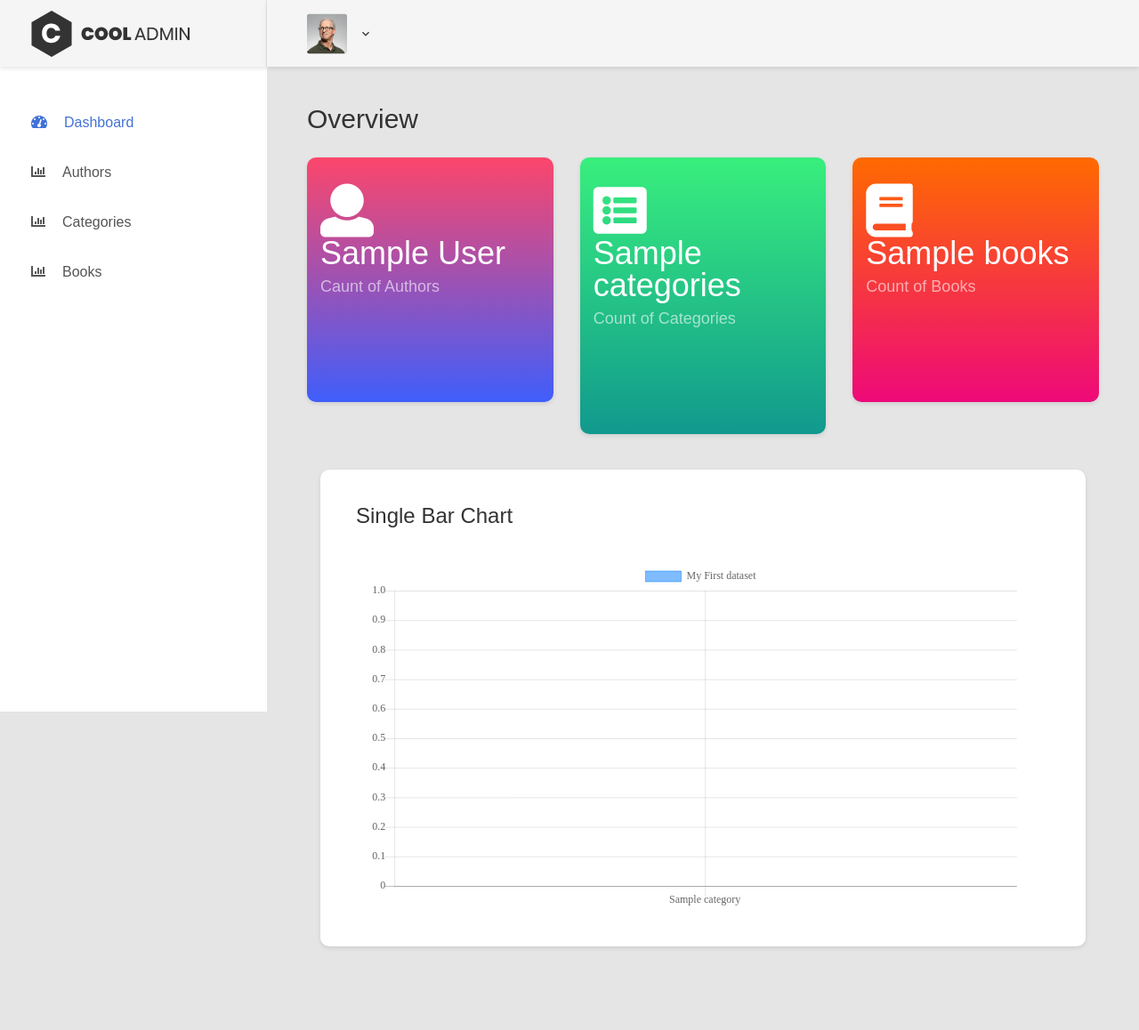
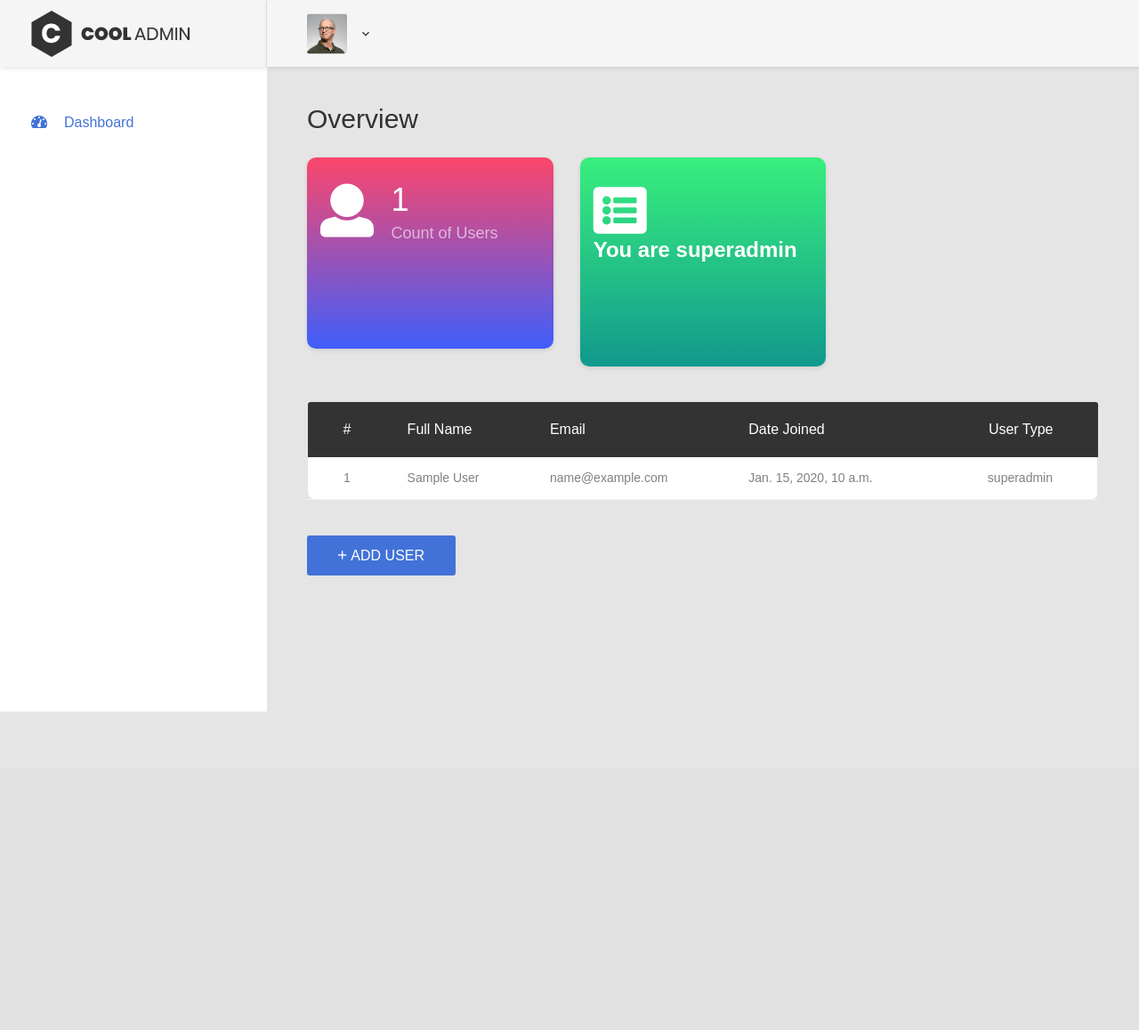
Before and after one commit to SmartProDevs/custom_user_full, a Django app: template templates/cooladmin/index.html in a window 1280 px wide. Shown: the whole page at 89% size. After the commit the page ends 800 px from the top, so only its background shows below. Run offline with Django 3.2, Linux system fonts and the light colour scheme; a user stored in the database is signed in; tables that the repository leaves empty hold one stand-in row (values such as "Sample post"); the template is opened without the code that fills it: values that come from a table or form of the project are taken from there, most other values are stand-ins (such as "Sample title", 1, 10 or a date in 2020); some libraries are stand-ins or nearby versions.

Commit message:
commit last

```diff
--- a/config/settings.py
+++ b/config/settings.py
@@ -37,6 +37,7 @@ INSTALLED_APPS = [
     'django.contrib.sessions',
     'django.contrib.messages',
     'django.contrib.staticfiles',
+    'django.contrib.humanize' ,
     'user',
 ]
 
--- a/templates/cooladmin/base.html
+++ b/templates/cooladmin/base.html
@@ -39,7 +39,7 @@
 
 <body class="animsition">
 <div class="page-wrapper">
-    {% include 'sidebar.html' %}
+    {% include 'cooladmin/sidebar.html' %}
     {% block content %}{% endblock %}
 </div>
 
--- a/templates/cooladmin/index.html
+++ b/templates/cooladmin/index.html
@@ -1,9 +1,9 @@
-{% extends 'base.html' %}
+{% extends 'cooladmin/base.html' %}
 {% load static %}
 {% load humanize %}
 {% block content %}
 <div class="page-container">
-    {%include 'userbar.html'%}
+    {%include 'cooladmin/userbar.html'%}
     <!-- HEADER DESKTOP-->
 
     <!-- MAIN CONTENT-->
@@ -27,8 +27,8 @@
                                         <i class="fa fa-user"></i>
                                     </div>
                                     <div class="text">
-                                        <h2>{{ counts.authors | intcomma}}</h2>
-                                        <span>Caunt of Authors</span>
+                                        <h2>{{counts.user_count}}</h2>
+                                        <span>Count of Users</span>
                                     </div>
                                 </div>
                                 <div class="overview-chart">
@@ -55,8 +55,13 @@
                                         <i class="fa fa-list-alt"></i>
                                     </div>
                                     <div class="text">
-                                        <h2>{{ counts.categories | intcomma }}</h2>
-                                        <span>Count of Categories</span>
+                                        {% if user.user_type == 1%}<h3 style="color:white">You are superadmin</h3>
+                                        {% elif user.user_type == 2%}<h3 style="color:white">You are adminstrator</h3>
+                                        {% elif user.user_type == 3%}<h3 style="color:white">You are editor</h3>
+                                        {% elif user.user_type == 4%}<h3 style="color:white">You are contributor</h3>
+                                        {% elif user.user_type == 5%}<h3 style="color:white">You are subscriper</h3>
+                                        {% endif %}
+
                                     </div>
                                 </div>
                                 <div class="overview-chart">
@@ -75,45 +80,54 @@
                             </div>
                         </div>
                     </div>
-                    <div class="col-sm-6 col-lg-4">
-                        <div class="overview-item overview-item--c3">
-                            <div class="overview__inner">
-                                <div class="overview-box clearfix">
-                                    <div class="icon">
-                                        <i class="fa fa-book"></i>
-                                    </div>
-                                    <div class="text">
-                                        <h2>{{ counts.books | intcomma }}</h2>
-                                        <span>Count of Books</span>
-                                    </div>
-                                </div>
-                                <div class="overview-chart">
-                                    <div class="chartjs-size-monitor"
-                                         style="position: absolute; inset: 0px; overflow: hidden; pointer-events: none; visibility: hidden; z-index: -1;">
-                                        <div class="chartjs-size-monitor-expand"
-                                             style="position:absolute;left:0;top:0;right:0;bottom:0;overflow:hidden;pointer-events:none;visibility:hidden;z-index:-1;">
-                                            <div style="position:absolute;width:1000000px;height:1000000px;left:0;top:0"></div>
-                                        </div>
-                                        <div class="chartjs-size-monitor-shrink"
-                                             style="position:absolute;left:0;top:0;right:0;bottom:0;overflow:hidden;pointer-events:none;visibility:hidden;z-index:-1;">
-                                            <div style="position:absolute;width:200%;height:200%;left:0; top:0"></div>
-                                        </div>
-                                    </div>
-                                </div>
-                            </div>
+
+                </div>
+                {% if user.user_type == 1%}
+                <div class="row">
+                    <div class="col-md-12">
+                        <!-- DATA TABLE-->
+                        <div class="table-responsive m-b-40">
+                            <table class="table table-borderless table-data3">
+                                <thead>
+                                <tr>
+                                    <th>#</th>
+                                    <th>Full name</th>
+
+                                    <th>email</th>
+                                    <th>Date joined</th>
+                                    <th>User type</th>
+
+                                </tr>
+                                </thead>
+                                <tbody>
+                                {% for us in users %}
+                                <tr>
+                                    <td>{{ us.id }}</td>
+                                    <td>{{us.full_name}}</td>
+
+                                    <td>{{ us.email }}</td>
+                                    <td>{{ us.date_joined }}</td>
+                                    <td>
+                                         {% if us.user_type == 1%}superadmin
+                                        {% elif us.user_type == 2%}adminstrator
+                                        {% elif us.user_type == 3%}editor
+                                        {% elif us.user_type == 4%}contributor
+                                        {% elif us.user_type == 5%}subscriper
+                                        {% endif %}
+                                    </td>
+
+                                </tr>
+                                {% endfor %}
+                                </tbody>
+                            </table>
                         </div>
+                        <!-- END DATA TABLE-->
                     </div>
                 </div>
-                <div>
-                    <div class="col-lg-12">
-                        <div class="au-card m-b-30">
-                            <div class="au-card-inner">
-                                <h3 class="title-2 m-b-40">Single Bar Chart</h3>
-                                <canvas id="CategoryBarChart"></canvas>
-                            </div>
-                        </div>
-                    </div>
-                </div>
+                <a class="au-btn au-btn-icon au-btn--blue" href="{% url 'create_user' %}">
+                    <i class="zmdi zmdi-plus"></i>add user</a>
+                {% endif %}
+
             </div>
         </div>
     </div>
@@ -175,5 +189,7 @@
     console.log(error);
   }
 })(jQuery);
+
+
 </script>
 {% endblock%}
--- a/templates/cooladmin/sidebar.html
+++ b/templates/cooladmin/sidebar.html
@@ -11,18 +11,8 @@
         <nav class="navbar-sidebar">
             <ul class="list-unstyled navbar__list">
                 <li class="active">
-                    <a href="{% url 'home_page' %}"><i class="fas fa-tachometer-alt"></i>Dashboard</a>
+                    <a href="{% url 'home-page' %}"><i class="fas fa-tachometer-alt"></i>Dashboard</a>
                 </li>
-                <li>
-                    <a href="{% url 'author_list' %}"><i class="fas fa-chart-bar"></i>Authors</a>
-                </li>
-                <li>
-                    <a href="{% url 'category_list' %}"><i class="fas fa-chart-bar"></i>Categories</a>
-                </li>
-                <li>
-                    <a href="{% url 'book_list' %}"><i class="fas fa-chart-bar"></i>Books</a>
-                </li>
-
             </ul>
         </nav>
     </div>
--- a/templates/cooladmin/userbar.html
+++ b/templates/cooladmin/userbar.html
@@ -29,7 +29,14 @@
                                     <div class="account-dropdown__body">
                                         <div class="account-dropdown__item">
                                             <a href="#">
-                                                <i class="zmdi zmdi-account"></i>Account</a>
+                                                <i class="zmdi zmdi-account"></i>
+                                                {% if user.user_type == 1%}superadmin
+                                                {% elif user.user_type == 2%}adminstrator
+                                                {% elif user.user_type == 3%}editor
+                                                {% elif user.user_type == 4%}contributor
+                                                {% elif user.user_type == 5%}subscriper
+                                                {% endif %}
+                                            </a>
                                         </div>
                                         <div class="account-dropdown__item">
                                             <a href="#">
--- a/user/models.py
+++ b/user/models.py
@@ -37,7 +37,7 @@ class User(AbstractBaseUser, PermissionsMixin):
         (4, 'contributor'),
         (5, 'subscriber'),
     )
-    user_type = models.PositiveSmallIntegerField(choices=USER_TYPE_CHOICES)
+    user_type = models.PositiveSmallIntegerField(choices=USER_TYPE_CHOICES, default=1)
 
     USERNAME_FIELD = "email"
     objects = UserManager()
--- a/user/urls.py
+++ b/user/urls.py
@@ -3,5 +3,7 @@ from .views import *
 urlpatterns = [
     path('', home_page, name='home-page'),
     path('login/', login_page, name='login-page'),
+    path('logout/', login_page, name='logout_page'),
+    path('create/', create_user, name='create_user'),
     path('register/', register_page, name='register-page'),
 ]
```
Also changed, not shown: user/views.py (+31 -7 lines).
